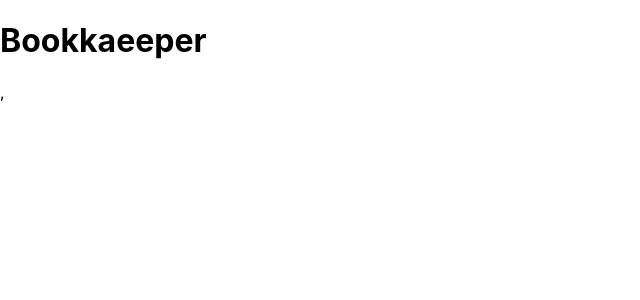
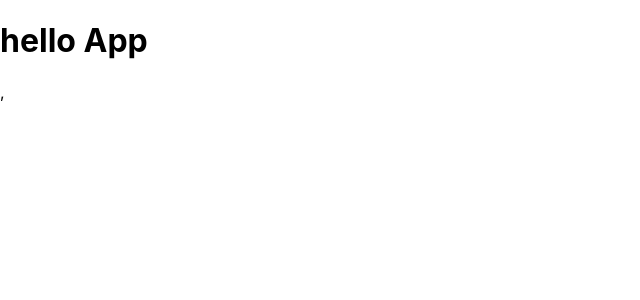
Before and after one commit to kylei-weisse/gw2-building-character, a React (Create React App) app: page / in a window 1280 px wide. Shown: the top 300 px of the page, without its empty margins (0-640 px from the left). Built offline with nearby package versions, Linux system fonts and the light colour scheme.

Commit message:
route actually fixed

```diff
--- a/src/App.js
+++ b/src/App.js
@@ -1,9 +1,10 @@
-
+import { Outlet } from "react-router-dom"
 
 export default function App() {
     return (
-     <div>
-      <h1>Bookkaeeper</h1>
+    <div>
+       <h1>hello App</h1>
+       <Outlet />
     </div>
     )
 }
--- a/src/index.js
+++ b/src/index.js
@@ -20,8 +20,8 @@ ReactDOM.render(
     <BrowserRouter>
       <Routes>
         <Route path="/" element={<App />}>
-          <Route path="characterList" element={<CharacterList />} />
-          <Route path=":characterID" element={<Character />} />
+          <Route path="characterlist" element={<CharacterList />} />
+          <Route path="character" element={<Character />} />
         </Route>
       </Routes>
     </BrowserRouter>,
```
